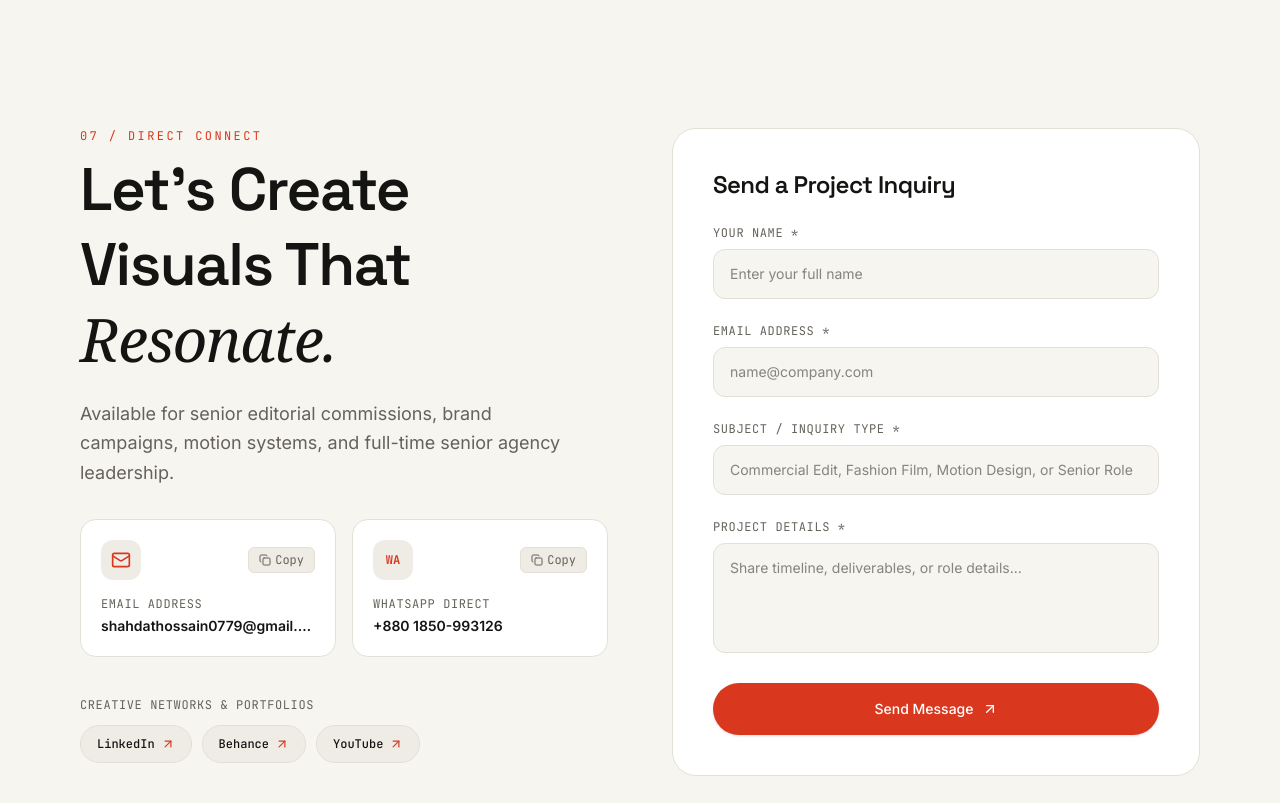
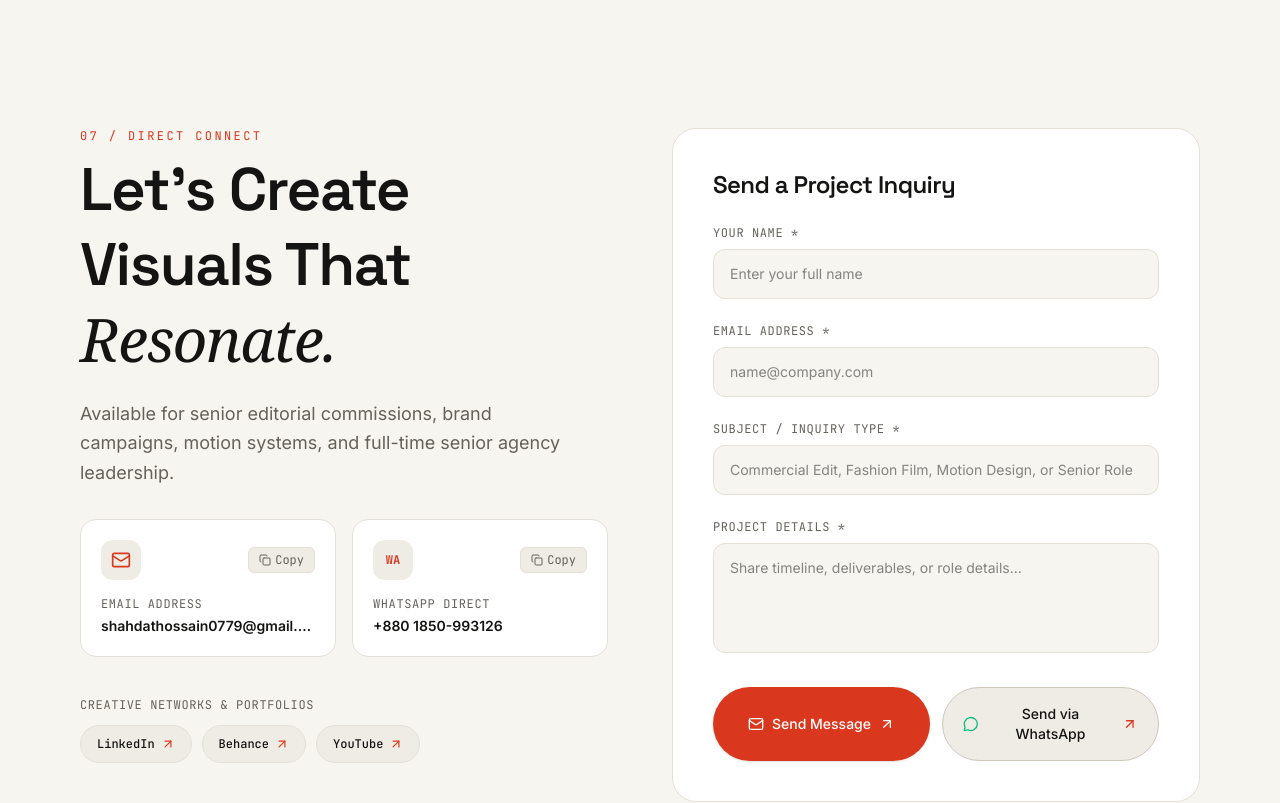
Before and after one commit to Shahdat276/Portfoliosite, a Next.js app: page / in a window 1280 px wide. Shown: the part 9940-10743 px from the top of the page. Built offline with nearby package versions, Linux system fonts and the light colour scheme; no server answers.

Commit message:
feat: add direct FormSubmit Gmail delivery and 1-click WhatsApp submission to ContactForm

```diff
--- a/src/components/ContactForm.tsx
+++ b/src/components/ContactForm.tsx
@@ -1,7 +1,7 @@
 "use client";
 
 import React from 'react';
-import { ArrowUpRight, CheckCircle2 } from 'lucide-react';
+import { ArrowUpRight, CheckCircle2, AlertCircle, MessageCircle, Mail } from 'lucide-react';
 import { StudioTheme, ContactFormData } from '@/types';
 
 interface ContactFormProps {
@@ -12,6 +12,9 @@ interface ContactFormProps {
     setFormErrors: (errors: Record<string, string>) => void;
     formStatus: 'idle' | 'submitting' | 'success' | 'error';
     handleFormSubmit: (e: React.FormEvent) => Promise<void>;
+    handleWhatsAppSubmit?: () => void;
+    fallbackMailtoUrl?: string;
+    hasDirectEndpoint?: boolean;
 }
 
 export function ContactForm({
@@ -21,7 +24,10 @@ export function ContactForm({
     formErrors,
     setFormErrors,
     formStatus,
-    handleFormSubmit
+    handleFormSubmit,
+    handleWhatsAppSubmit,
+    fallbackMailtoUrl,
+    hasDirectEndpoint = false
 }: ContactFormProps) {
     return (
         <form
@@ -145,25 +151,80 @@ export function ContactForm({
                 )}
             </div>
 
+            <div className="grid grid-cols-1 sm:grid-cols-2 gap-3 pt-1">
                 <button
                     type="submit"
                     disabled={formStatus === 'submitting'}
-                className="w-full py-4 rounded-full text-sm font-medium transition-transform active:scale-98 flex items-center justify-center gap-2 cursor-pointer shadow-sm"
+                    className="w-full py-4 px-5 rounded-full text-sm font-medium transition-all duration-200 hover:-translate-y-0.5 hover:shadow-md active:scale-95 flex items-center justify-center gap-2 cursor-pointer shadow-sm disabled:opacity-60"
                     style={{
                         backgroundColor: theme.accent,
                         color: theme.accentText
                     }}
                 >
+                    <Mail className="w-4 h-4" />
                     <span>
-                    {formStatus === 'submitting' ? 'Preparing Message...' : 'Send Message'}
+                        {formStatus === 'submitting' ? 'Sending to Inbox...' : 'Send Message'}
                     </span>
                     <ArrowUpRight className="w-4 h-4" />
                 </button>
 
+                {handleWhatsAppSubmit && (
+                    <button
+                        type="button"
+                        onClick={handleWhatsAppSubmit}
+                        className="w-full py-4 px-5 rounded-full text-sm font-medium border transition-all duration-200 hover:-translate-y-0.5 hover:shadow-sm active:scale-95 flex items-center justify-center gap-2 cursor-pointer"
+                        style={{
+                            backgroundColor: theme.surfaceAlt,
+                            borderColor: theme.borderStrong,
+                            color: theme.text
+                        }}
+                    >
+                        <MessageCircle className="w-4 h-4 text-emerald-500" />
+                        <span>Send via WhatsApp</span>
+                        <ArrowUpRight className="w-4 h-4" style={{ color: theme.accent }} />
+                    </button>
+                )}
+            </div>
+
             {formStatus === 'success' && (
-                <div className="p-4 rounded-xl bg-emerald-500/10 border border-emerald-500/20 text-emerald-600 text-sm flex items-center gap-3">
-                    <CheckCircle2 className="w-5 h-5 shrink-0" />
-                    <span>Inquiry prepared! Your default mail client has opened with your message details.</span>
+                <div className="p-4 rounded-xl bg-emerald-500/10 border border-emerald-500/20 text-emerald-600 dark:text-emerald-400 text-sm flex items-start gap-3">
+                    <CheckCircle2 className="w-5 h-5 shrink-0 mt-0.5" />
+                    <span>
+                        {hasDirectEndpoint
+                            ? 'Message sent directly to Shahdat’s Gmail inbox! Thank you for reaching out.'
+                            : 'Inquiry prepared! Your default email client has opened with your message details.'}
+                    </span>
+                </div>
+            )}
+
+            {formStatus === 'error' && (
+                <div className="p-4 rounded-xl bg-red-500/10 border border-red-500/25 text-red-600 dark:text-red-400 text-sm space-y-2.5">
+                    <div className="flex items-start gap-2.5">
+                        <AlertCircle className="w-5 h-5 shrink-0 mt-0.5" />
+                        <span>
+                            Could not reach automated mail relay right now. You can send directly using your
+                            email app or WhatsApp below:
+                        </span>
+                    </div>
+                    <div className="flex flex-wrap gap-2 pl-7">
+                        {fallbackMailtoUrl && (
+                            <a
+                                href={fallbackMailtoUrl}
+                                className="px-3.5 py-1.5 rounded-full text-xs font-mono border bg-black/5 hover:bg-black/10 inline-flex items-center gap-1.5"
+                            >
+                                Open Email App ↗
+                            </a>
+                        )}
+                        {handleWhatsAppSubmit && (
+                            <button
+                                type="button"
+                                onClick={handleWhatsAppSubmit}
+                                className="px-3.5 py-1.5 rounded-full text-xs font-mono border bg-emerald-500/15 hover:bg-emerald-500/25 inline-flex items-center gap-1.5 cursor-pointer"
+                            >
+                                Send via WhatsApp ↗
+                            </button>
+                        )}
+                    </div>
                 </div>
             )}
         </form>
--- a/src/components/ContactSection.tsx
+++ b/src/components/ContactSection.tsx
@@ -35,6 +35,13 @@ export function ContactSection({
         setTimeout(() => setCopiedLabel(''), 2500);
     };
 
+    const buildMailtoUrl = () =>
+        `mailto:${siteConfig.contact.email}?subject=${encodeURIComponent(
+            `[Portfolio Inquiry] ${formData.subject || 'Project Inquiry'} - from ${formData.name || 'Visitor'}`
+        )}&body=${encodeURIComponent(
+            `Name: ${formData.name}\nEmail: ${formData.email}\nInquiry Type: ${formData.subject}\n\nProject Details:\n${formData.message}`
+        )}`;
+
     const handleFormSubmit = async (e: React.FormEvent) => {
         e.preventDefault();
         const errs: Record<string, string> = {};
@@ -51,18 +58,68 @@ export function ContactSection({
 
         setFormStatus('submitting');
 
-        const mailtoUrl = `mailto:${siteConfig.contact.email}?subject=${encodeURIComponent(
-            `[Portfolio Inquiry] ${formData.subject} - from ${formData.name}`
-        )}&body=${encodeURIComponent(
-            `Name: ${formData.name}\nEmail: ${formData.email}\nInquiry Type: ${formData.subject}\n\nProject Details:\n${formData.message}`
-        )}`;
+        if (siteConfig.contact.formEndpoint) {
+            try {
+                const res = await fetch(siteConfig.contact.formEndpoint, {
+                    method: 'POST',
+                    headers: {
+                        'Content-Type': 'application/json',
+                        Accept: 'application/json'
+                    },
+                    body: JSON.stringify({
+                        name: formData.name,
+                        email: formData.email,
+                        subject: formData.subject,
+                        _subject: `[Portfolio Inquiry] ${formData.subject} — ${formData.name}`,
+                        _replyto: formData.email,
+                        _template: 'table',
+                        message: formData.message
+                    })
+                });
 
+                if (!res.ok) {
+                    throw new Error('Submission failed');
+                }
+
+                const result = await res.json();
+                if (result.success === false || result.success === 'false') {
+                    throw new Error(result.message || 'Endpoint rejected request');
+                }
+
+                setFormStatus('success');
+                setFormData({ name: '', email: '', subject: '', message: '' });
+                setTimeout(() => setFormStatus('idle'), 7000);
+                return;
+            } catch {
+                setFormStatus('error');
+                return;
+            }
+        }
+
+        // Fallback to local mail client if no endpoint is configured
+        const mailtoUrl = buildMailtoUrl();
         setTimeout(() => {
             window.location.href = mailtoUrl;
             setFormStatus('success');
             setFormData({ name: '', email: '', subject: '', message: '' });
             setTimeout(() => setFormStatus('idle'), 5000);
-        }, 600);
+        }, 500);
+    };
+
+    const handleWhatsAppSubmit = () => {
+        const waDigits = siteConfig.contact.whatsapp.replace(/[^0-9]/g, '');
+        const lines = [
+            '*New Portfolio Project Inquiry*',
+            formData.name.trim() ? `*Name:* ${formData.name.trim()}` : '',
+            formData.email.trim() ? `*Email:* ${formData.email.trim()}` : '',
+            formData.subject.trim() ? `*Subject:* ${formData.subject.trim()}` : '',
+            formData.message.trim()
+                ? `\n*Project Details:*\n${formData.message.trim()}`
+                : '\nHi Shahdat, I reviewed your portfolio and would like to discuss a project.'
+        ].filter(Boolean);
+
+        const waUrl = `https://wa.me/${waDigits}?text=${encodeURIComponent(lines.join('\n'))}`;
+        window.open(waUrl, '_blank', 'noopener,noreferrer');
     };
 
     const socialLinks = [
@@ -249,6 +306,9 @@ export function ContactSection({
                                 setFormErrors={setFormErrors}
                                 formStatus={formStatus}
                                 handleFormSubmit={handleFormSubmit}
+                                handleWhatsAppSubmit={handleWhatsAppSubmit}
+                                fallbackMailtoUrl={buildMailtoUrl()}
+                                hasDirectEndpoint={Boolean(siteConfig.contact.formEndpoint)}
                             />
                         </div>
                     </div>
--- a/src/data/siteConfig.ts
+++ b/src/data/siteConfig.ts
@@ -51,7 +51,7 @@ export const INITIAL_SITE_CONFIG: SiteConfig = {
         vimeo: '',
         youtube: 'https://www.youtube.com/@samtutsofficial',
         cvUrl: '/cv/Shahdat_Hossain_CV.pdf',
-        formEndpoint: ''
+        formEndpoint: 'https://formsubmit.co/ajax/shahdathossain0779@gmail.com'
     }
 };
 
```
Lines whose indentation alone changed are shown as unchanged.
